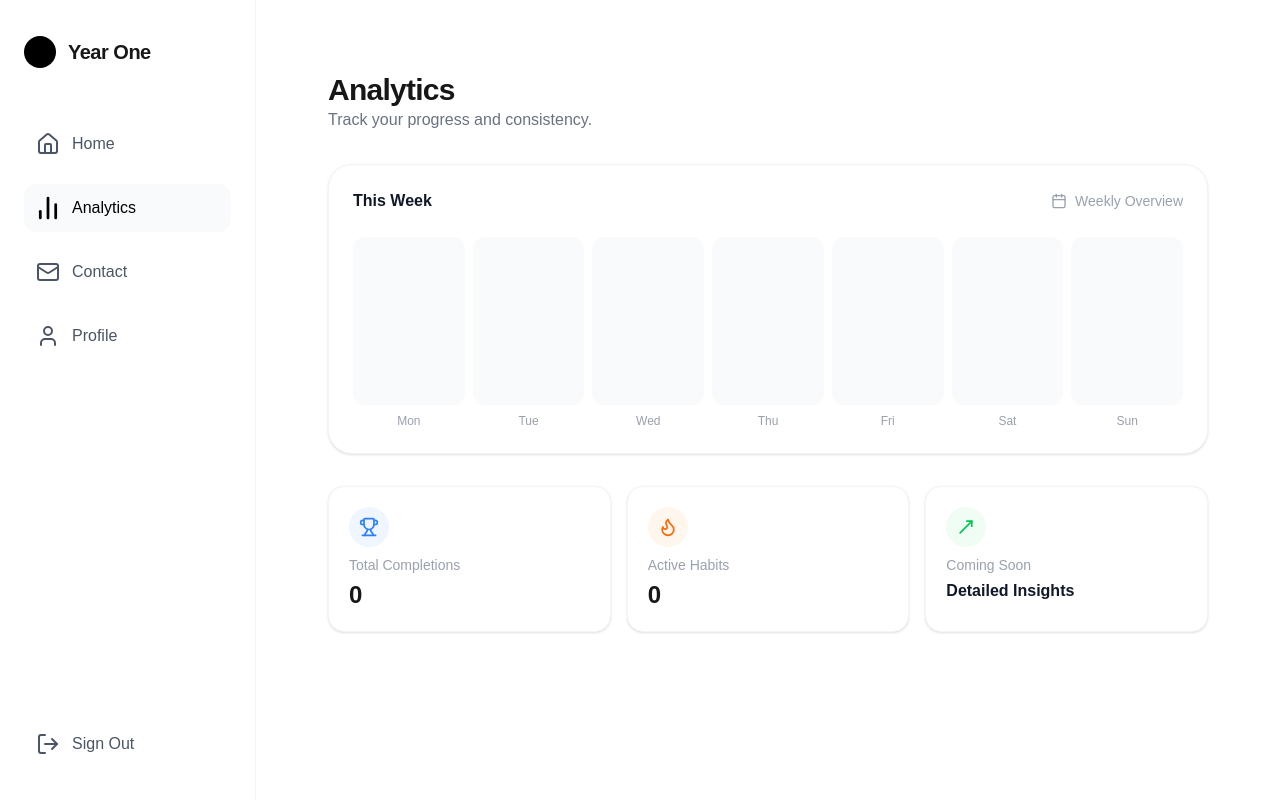
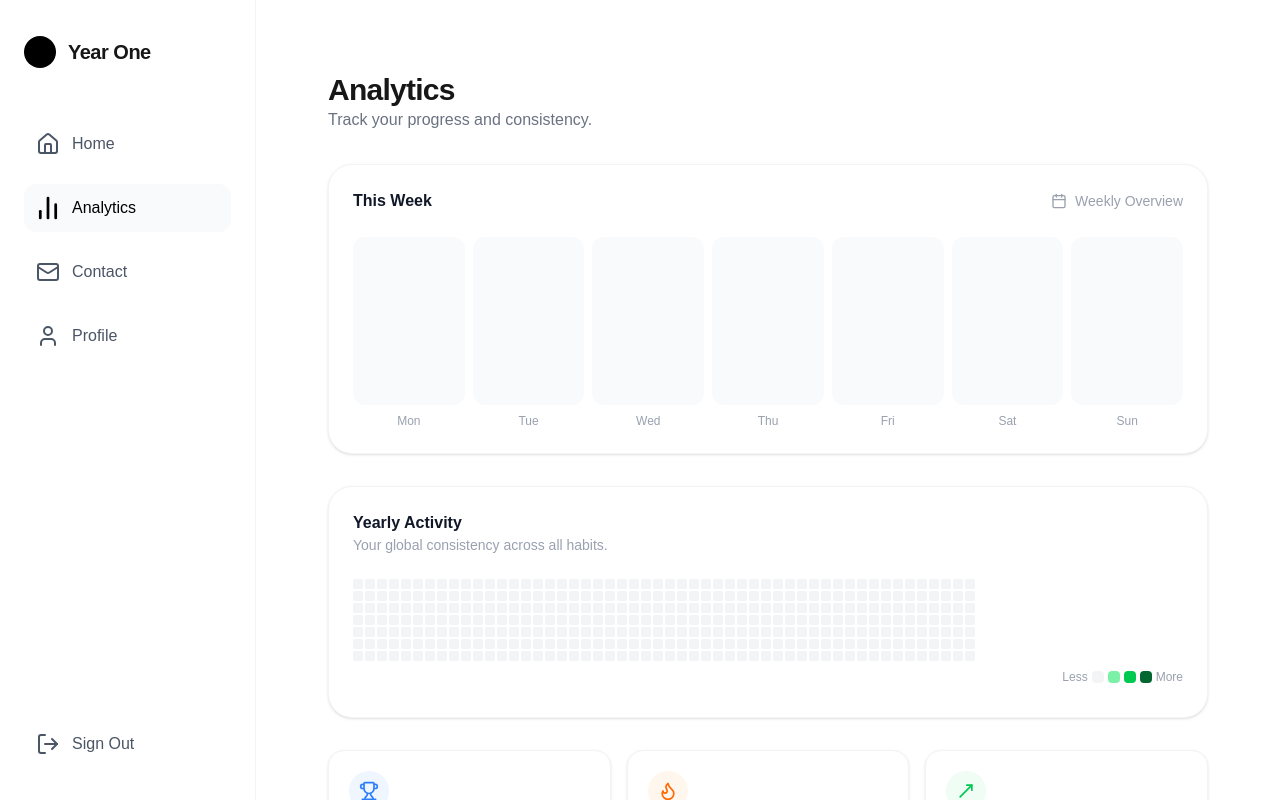
Before and after one commit to poojasingh1231/habit-tracker, a Next.js app: page /dashboard/analytics in a window 1280 px wide. Built offline with nearby package versions, Linux system fonts and the light colour scheme; no server answers; the database is empty; sample sign-in values are in the browser's storage.

Commit message:
feat: add trend lines / activity heatmap (github style)

```diff
--- a/app/dashboard/analytics/page.tsx
+++ b/app/dashboard/analytics/page.tsx
@@ -11,6 +11,7 @@ import {
 import { MoveUpRight, Calendar, Trophy, Flame } from "lucide-react";
 import { getLast7Days, getCurrentWeekDays } from "@/lib/utils";
 import clsx from "clsx";
+import ActivityHeatmap from "@/components/analytics/ActivityHeatmap";
 
 export default function AnalyticsPage() {
     const { user, loading } = useAuth();
@@ -101,6 +102,18 @@ export default function AnalyticsPage() {
                 </div>
             </div>
 
+            {/* Yearly Activity */}
+            <div className="rounded-3xl border border-gray-100 bg-white p-6 shadow-sm">
+                <div className="mb-6">
+                    <h3 className="font-semibold text-gray-900">Yearly Activity</h3>
+                    <p className="text-sm text-gray-400">Your global consistency across all habits.</p>
+                </div>
+                <div className="flex justify-center">
+                    {/* Pass all entries to show combined heat map */}
+                    <ActivityHeatmap entries={entries} showLegend={true} />
+                </div>
+            </div>
+
             {/* Stats Grid */}
             <div className="grid gap-4 md:grid-cols-3">
                 <div className="rounded-2xl border border-gray-100 bg-white p-5 shadow-sm">
@@ -123,8 +136,8 @@ export default function AnalyticsPage() {
                     <div className="mb-2 flex h-10 w-10 items-center justify-center rounded-full bg-green-50 text-green-500">
                         <MoveUpRight size={20} />
                     </div>
-                    <p className="text-sm font-medium text-gray-400">Coming Soon</p>
-                    <p className="mt-1 text-base font-semibold text-gray-900">Detailed Insights</p>
+                    <p className="text-sm font-medium text-gray-400">Longest Streak</p>
+                    <p className="mt-1 text-base font-semibold text-gray-900">Coming Soon</p>
                 </div>
             </div>
         </div>
--- /dev/null
+++ b/components/analytics/ActivityHeatmap.tsx
@@ -0,0 +1,120 @@
+"use client";
+
+import { useMemo } from "react";
+import clsx from "clsx";
+import { EntryData } from "@/services/db";
+
+interface ActivityHeatmapProps {
+    entries: EntryData[];
+    color?: string; // Tailwind class, e.g., "bg-orange-500"
+    showLegend?: boolean;
+}
+
+export default function ActivityHeatmap({
+    entries,
+    color = "bg-green-500",
+    showLegend = false,
+}: ActivityHeatmapProps) {
+    // Generate dates for the last 365 days
+    const weeks = useMemo(() => {
+        const result = [];
+        const today = new Date();
+        // Align to previous Sunday/Monday to ensure nice grid?
+        // Let's just go back 52 weeks * 7 days.
+        const totalDays = 52 * 7;
+        const startDate = new Date(today);
+        startDate.setDate(today.getDate() - totalDays + 1); // +1 to include today as last
+
+        // We want an array of columns (Weeks).
+        // Each column has 7 days (Sun-Sat or Mon-Sun).
+        // Let's generate a flat list of days first, then group by week.
+
+        // Actually, GitHub graph is columns of weeks (Mon -> Sun top to bottom).
+        // Let's adjust startDate to be a Monday (or whatever start of week).
+        // If today is Wednesday, we want the grid to end on Wednesday (or end of this week).
+        // Let's keep it simple: List of days, CSS Grid will handle layout.
+        // We will display as: grid-flow-col (columns first), 7 rows.
+
+        const days = [];
+        for (let i = 0; i < totalDays; i++) {
+            const d = new Date(startDate);
+            d.setDate(startDate.getDate() + i);
+            const dateStr = d.toISOString().split("T")[0]; // YYYY-MM-DD
+            days.push({
+                date: dateStr,
+                dateObj: d,
+            });
+        }
+        return days;
+    }, []);
+
+    // Create a generic "count" map for fast lookup
+    const entryMap = useMemo(() => {
+        const map = new Map<string, number>();
+        entries.forEach((e) => {
+            // Only count if value is truthy (true, or non-zero number)
+            if (e.value) {
+                const current = map.get(e.date) || 0;
+                map.set(e.date, current + 1);
+            }
+        });
+        return map;
+    }, [entries]);
+
+    const getColor = (count: number) => {
+        if (count === 0) return "bg-gray-100";
+        if (color.startsWith("bg-")) {
+            // If it's a specific brand color (e.g., bg-orange-500), we might just use opacity or shade?
+            // For simple boolean/individual habit:
+            return color;
+        }
+        // Fallback or Global Logic (Green scale)
+        if (count >= 4) return "bg-green-700";
+        if (count >= 3) return "bg-green-500";
+        if (count >= 2) return "bg-green-400";
+        return "bg-green-300";
+    };
+
+    // For single habit (passed specific color), we assume boolean-ish (0 or 1+).
+    // If showLegend is true, we might use the graded scale.
+
+    return (
+        <div className="w-full overflow-x-auto pb-2">
+            {/*
+                Grid Layout:
+                - grid-rows-7: 7 days vertical
+                - grid-flow-col: Fill columns first (weeks)
+                - gap-1: Spacing
+             */}
+            <div className="grid grid-rows-7 grid-flow-col gap-[2px] w-max">
+                {weeks.map((day) => {
+                    const count = entryMap.get(day.date) || 0;
+                    const intensityClass = showLegend
+                        ? (count === 0 ? "bg-gray-100" : (count > 3 ? "bg-green-800" : (count > 1 ? "bg-green-500" : "bg-green-300")))
+                        : (count > 0 ? color : "bg-gray-100");
+
+                    return (
+                        <div
+                            key={day.date}
+                            className={clsx(
+                                "h-[10px] w-[10px] rounded-[2px] transition-all",
+                                intensityClass
+                            )}
+                            title={`${day.date}: ${count} completed`}
+                        />
+                    );
+                })}
+            </div>
+            {showLegend && (
+                <div className="mt-2 flex items-center justify-end gap-1 text-xs text-gray-400">
+                    <span>Less</span>
+                    <div className="h-3 w-3 rounded-sm bg-gray-100" />
+                    <div className="h-3 w-3 rounded-sm bg-green-300" />
+                    <div className="h-3 w-3 rounded-sm bg-green-500" />
+                    <div className="h-3 w-3 rounded-sm bg-green-800" />
+                    <span>More</span>
+                </div>
+            )}
+        </div>
+    );
+}
--- a/components/dashboard/ResolutionCard.tsx
+++ b/components/dashboard/ResolutionCard.tsx
@@ -8,6 +8,7 @@ import { ResolutionData, EntryData, logProgress, deleteResolution } from "@/serv
 import { useAuth } from "@/context/AuthContext";
 import { getTodayDateString, formatDateString } from "@/lib/utils";
 import AddResolutionModal from "../resolutions/AddResolutionModal";
+import ActivityHeatmap from "@/components/analytics/ActivityHeatmap";
 
 interface ResolutionCardProps {
     resolution: ResolutionData;
@@ -171,12 +172,13 @@ export default function ResolutionCard({
                                 />
                             </div>
 
-                            {/* Placeholder for History/Stats */}
+                            {/* History/Stats */}
                             <div>
-                                <label className="text-xs font-medium text-gray-400 uppercase tracking-widest">Stats</label>
-                                <div className="mt-2 flex h-24 items-center justify-center rounded-xl border border-dashed border-gray-200 bg-gray-50 text-gray-400">
-                                    <Activity size={20} className="mr-2" />
-                                    <span className="text-xs">Trend line coming soon</span>
+                                <label className="text-xs font-medium text-gray-400 uppercase tracking-widest">Yearly Activity</label>
+                                <div className="mt-2 rounded-xl border border-dashed border-gray-200 bg-white p-3">
+                                    <div className="flex justify-center">
+                                        <ActivityHeatmap entries={myEntries} color={resolution.color} />
+                                    </div>
                                 </div>
                             </div>
                         </div>
```
